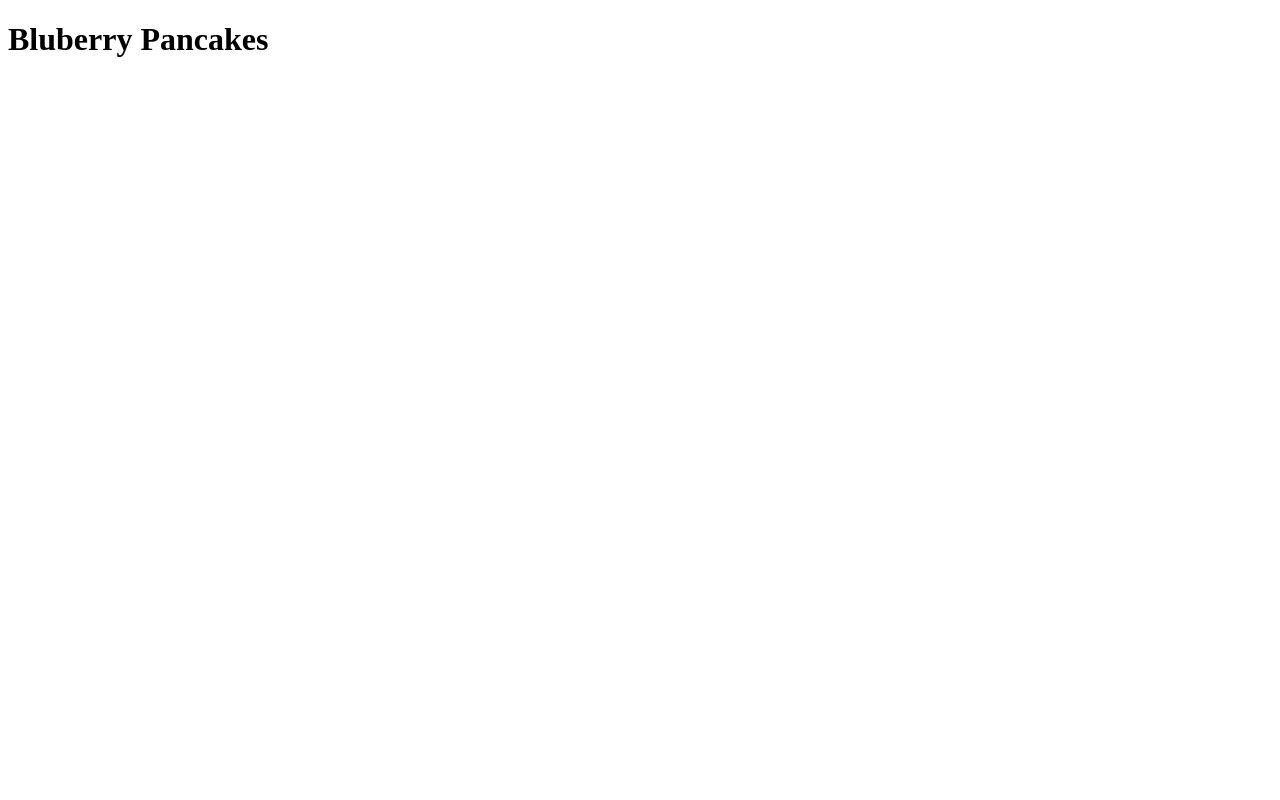
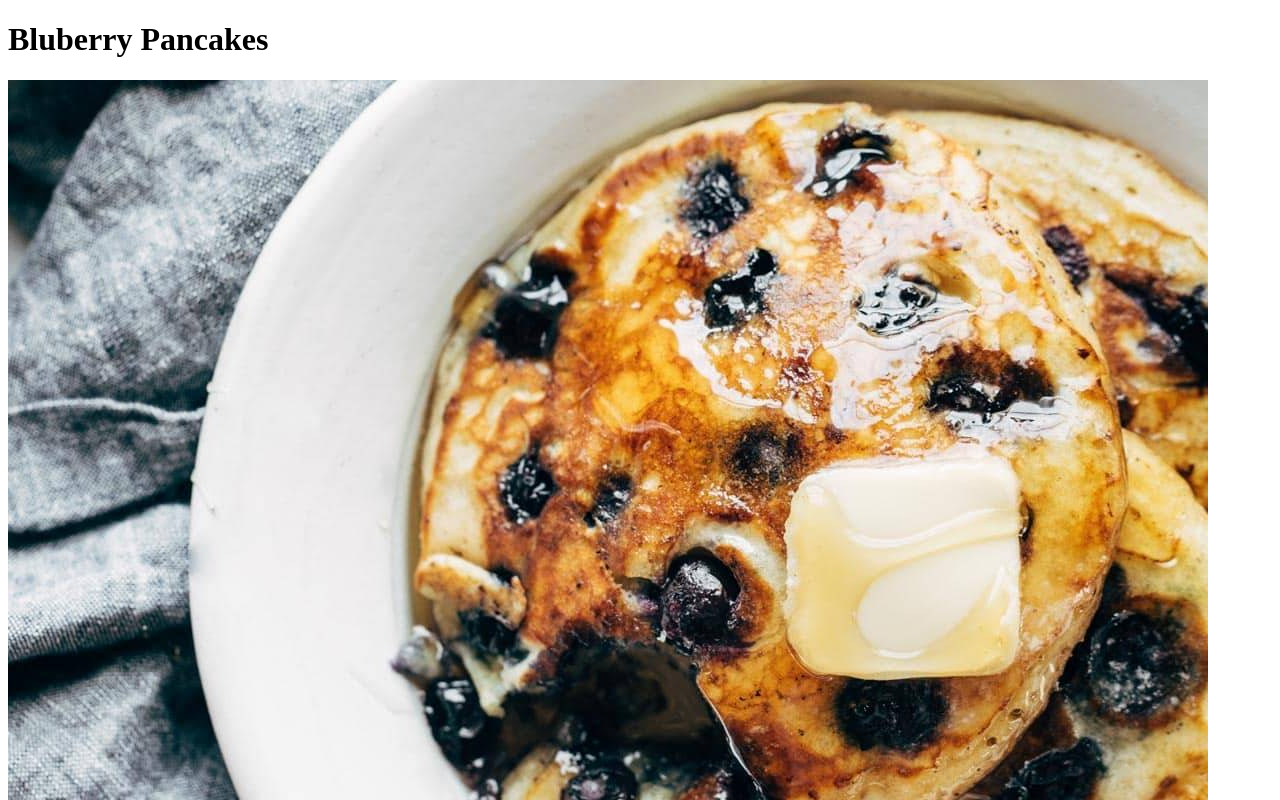
Before and after one commit to ChadPine1991/odin-recipes, a plain HTML site: page recipes/blueberry-pancakes.html in a window 1280 px wide. Shown: the top 800 px of the page. Drawn offline with Linux system fonts and the light colour scheme.

Commit message:
Adding image to blueberry pancakes file

```diff
--- a/recipes/blueberry-pancakes.html
+++ b/recipes/blueberry-pancakes.html
@@ -8,5 +8,6 @@
 
     <body>
         <h1>Bluberry Pancakes</h1>
+        <img src="../images/blueberrypancakes.jpeg" alt="Picture of Blueberry Pancakes">
     </body>
 </html>
```
Also changed, not shown: images/blueberrypancakes.jpeg (added).
